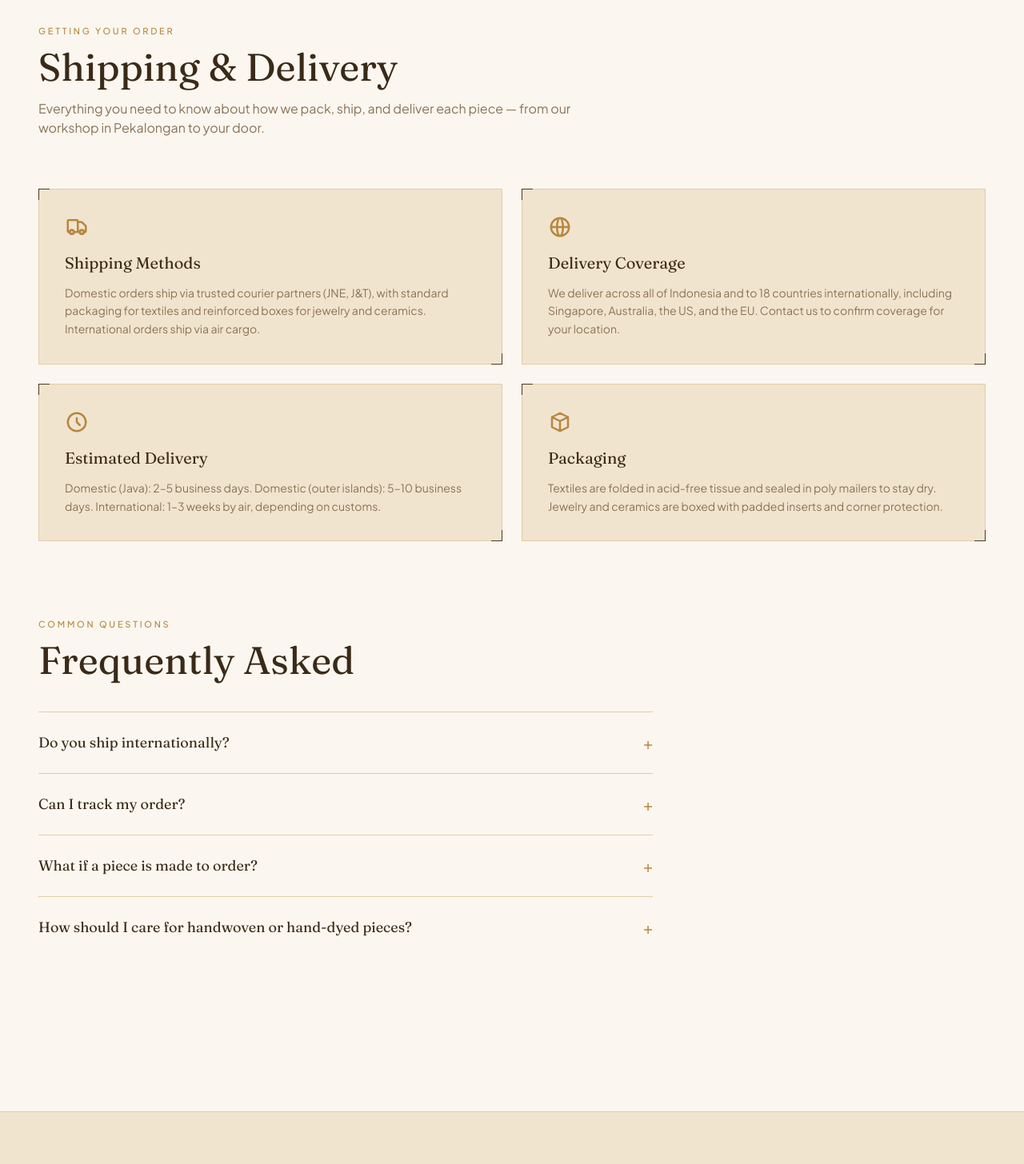
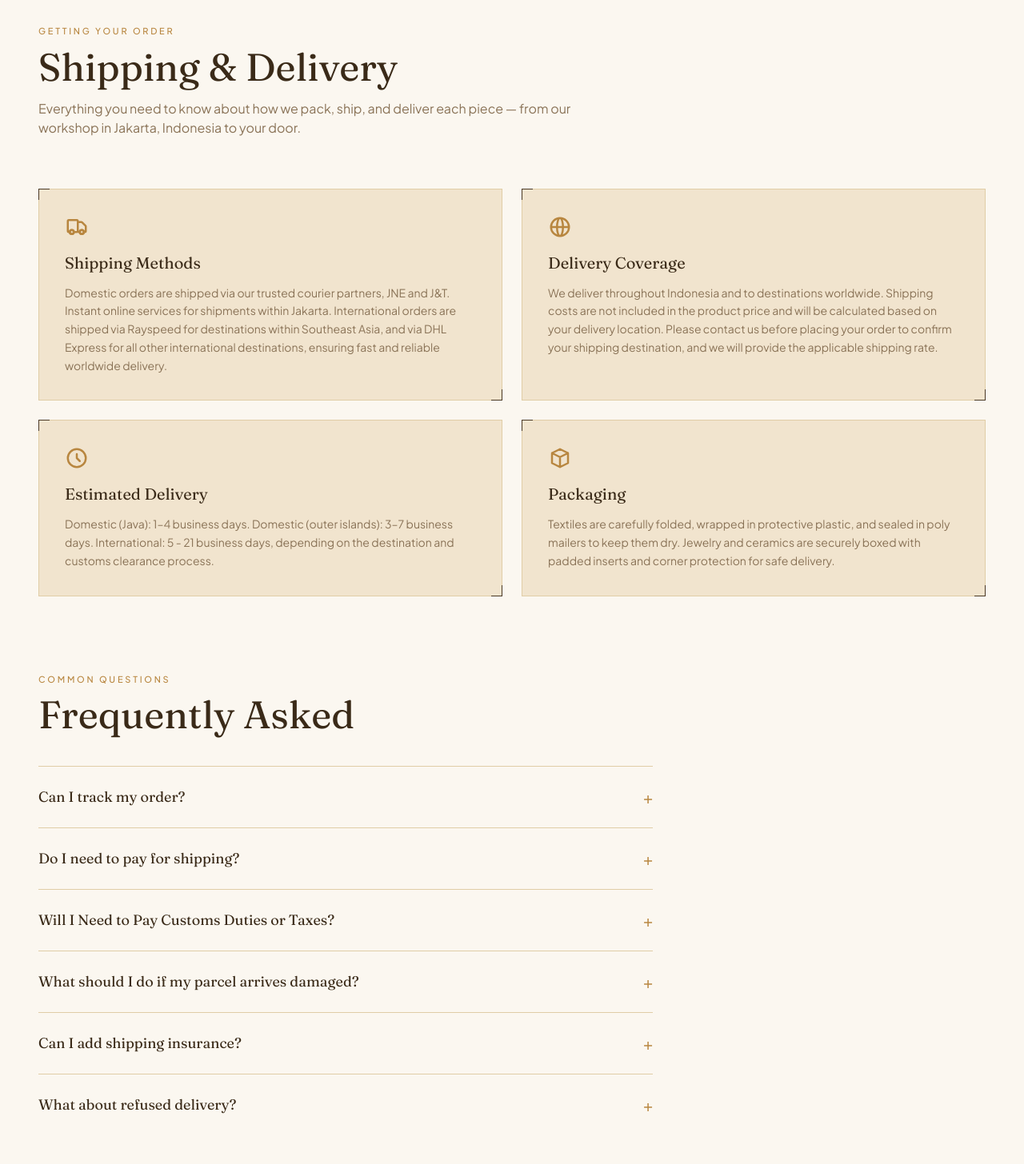
Before and after one commit to Rafipratama876/heritage, a Next.js app: page /shipping in a window 1280 px wide. Shown: the part 145-1601 px from the top of the page at 80% size. Built offline with nearby package versions, Linux system fonts and the light colour scheme; no server answers.

Commit message:
adjustment on FAQ and page shipping

```diff
--- a/app/(storefront)/shipping/page.tsx
+++ b/app/(storefront)/shipping/page.tsx
@@ -19,42 +19,57 @@ const CARDS = [
   {
     icon: HiOutlineTruck,
     title: "Shipping Methods",
-    body: "Domestic orders ship via trusted courier partners (JNE, J&T), with standard packaging for textiles and reinforced boxes for jewelry and ceramics. International orders ship via air cargo.",
+    body: "Domestic orders are shipped via our trusted courier partners, JNE and J&T. Instant online services for shipments within Jakarta. International orders are shipped via Rayspeed for destinations within Southeast Asia, and via DHL Express for all other international destinations, ensuring fast and reliable worldwide delivery.",
   },
   {
     icon: HiOutlineGlobeAlt,
     title: "Delivery Coverage",
-    body: "We deliver across all of Indonesia and to 18 countries internationally, including Singapore, Australia, the US, and the EU. Contact us to confirm coverage for your location.",
+    body: "We deliver throughout Indonesia and to destinations worldwide. Shipping costs are not included in the product price and will be calculated based on your delivery location. Please contact us before placing your order to confirm your shipping destination, and we will provide the applicable shipping rate.",
   },
   {
     icon: HiOutlineClock,
     title: "Estimated Delivery",
-    body: "Domestic (Java): 2–5 business days. Domestic (outer islands): 5–10 business days. International: 1–3 weeks by air, depending on customs.",
+    body: "Domestic (Java): 1–4 business days. Domestic (outer islands): 3–7 business days. International: 5 - 21 business days, depending on the destination and customs clearance process.",
   },
   {
     icon: HiOutlineCube,
     title: "Packaging",
-    body: "Textiles are folded in acid-free tissue and sealed in poly mailers to stay dry. Jewelry and ceramics are boxed with padded inserts and corner protection.",
+    body: "Textiles are carefully folded, wrapped in protective plastic, and sealed in poly mailers to keep them dry. Jewelry and ceramics are securely boxed with padded inserts and corner protection for safe delivery.",
   },
 ];
 
 const FAQ = [
   {
-    q: "Do you ship internationally?",
-    a: "Yes, we regularly ship to Singapore, Malaysia, Australia, the US, and across Europe. Freight cost depends on weight and destination — send us a message on WhatsApp with your city for a quote.",
-  },
-  {
     q: "Can I track my order?",
     a: "Yes. Once your order ships, we'll send a tracking number through WhatsApp or email, along with the courier's tracking link.",
   },
   {
-    q: "What if a piece is made to order?",
-    a: "Made-to-order pieces such as songket and tailored kebaya typically take 2–4 weeks to complete before shipping begins. We'll confirm the exact lead time when you order.",
+    q: "Do I need to pay for shipping?",
+    a: "Yes, you need to pay for shipping. Please tell us your shipping destination, and we will provide the applicable shipping rate.",
   },
   {
-    q: "How should I care for handwoven or hand-dyed pieces?",
-    a: "Hand wash cold and dry in shade for batik and tenun to protect natural dyes; songket and delicate embroidery are best dry-cleaned. Care instructions are listed on each product page.",
+    q: "Will I Need to Pay Customs Duties or Taxes?",
+    a: `Customs duties, import taxes, and courier processing fees may apply in your destination country. These charges are determined by your local customs authority and must be paid by the recipient. They are not
+included in your order total or shipping fee.
+If any customs charges are due, the shipping carrier will contact you directly with payment instructions before delivery.
+Rizal Heritage is unable to pay or reimburse customs duties, taxes, or processing fees on your behalf. If these charges are refused or remain unpaid, the parcel may be returned to us. In such cases, the order will
+not be eligible for a refund.
+To avoid unexpected costs or delivery delays, we recommend contacting your local customs office before placing your order to estimate any applicable import duties or taxes.`,
   },
+  {
+    q: "What should I do if my parcel arrives damaged?",
+    a: `If your parcel arrives damaged, please record a video before opening it (an unboxing video) and take clear photos of the damaged packaging and the contents. Keep all packaging materials and the damaged
+items until your claim has been resolved.
+Once your parcel has been shipped, the courier is responsible for its safe delivery. However, we will assist you throughout the claims process and provide any necessary support.`,
+  },
+  {
+    q: "Can I add shipping insurance?",
+    a: "Shipping insurance is not included in our prices. If you would like to insure your order, please contact us via WhatsApp before payment. We will calculate the insurance cost and add it to your order total."
+  },
+  {
+    q: "What about refused delivery?",
+    a: "Customers are responsible for ensuring their address and contact phone number are correct and complete. Rizal Heritage will not be held responsible for shipping to incorrect addresses."
+  }
 ];
 
 export default function ShippingPage() {
@@ -68,8 +83,8 @@ export default function ShippingPage() {
           Shipping & Delivery
         </h1>
         <p className="text-muted mt-4">
-          Everything you need to know about how we pack, ship, and deliver
-          each piece — from our workshop in Pekalongan to your door.
+          Everything you need to know about how we pack, ship, and deliver each piece — from our
+          workshop in Jakarta, Indonesia to your door.
         </p>
       </div>
 
```
